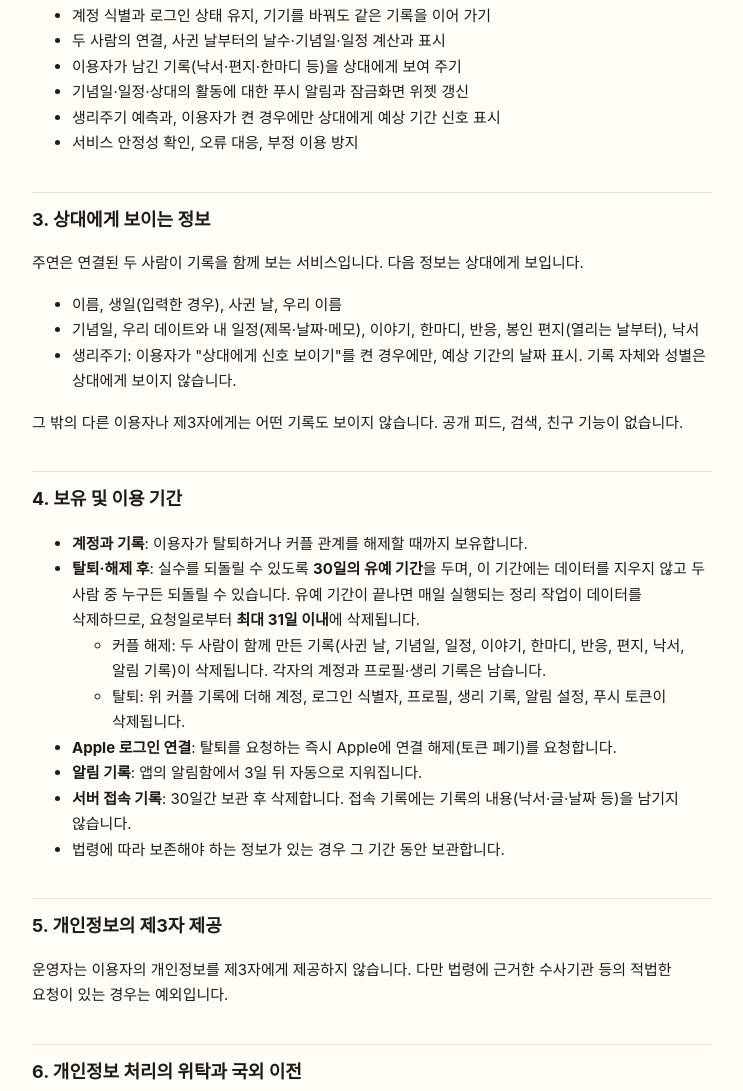
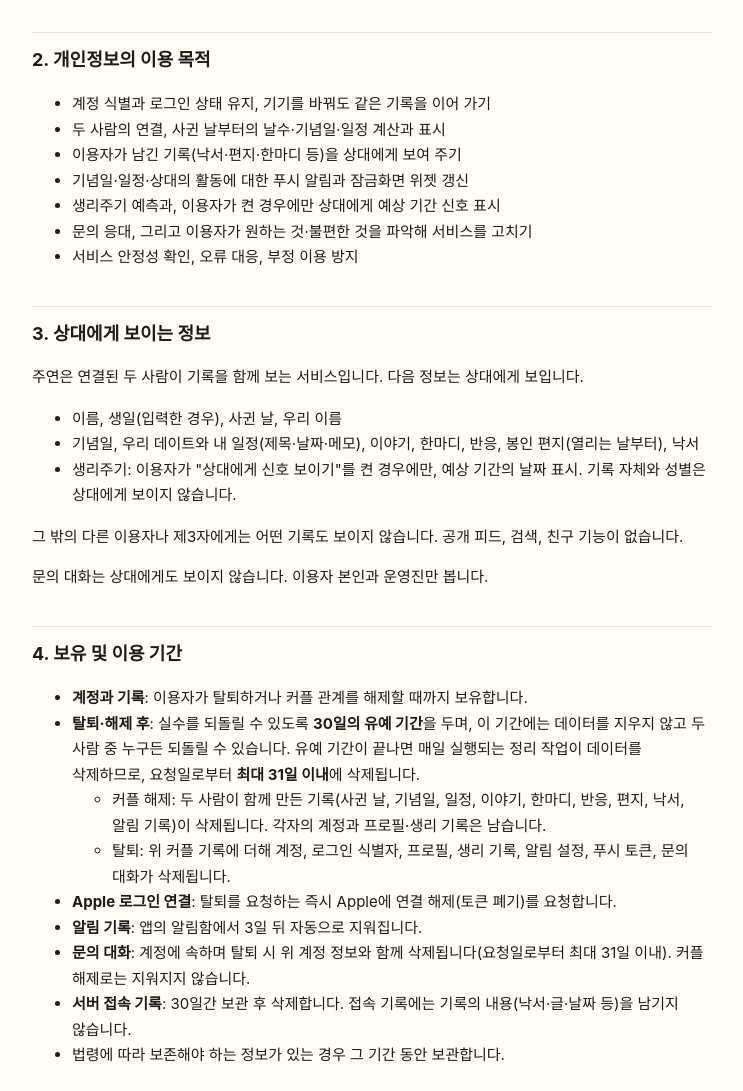
Before and after one commit to chorooftop/juyeon-site, a plain HTML site: page privacy.html in a window 1280 px wide. Shown: the part 1305-2396 px from the top of the page, without its empty margins (268-1011 px from the left). Drawn offline with Linux system fonts and the light colour scheme.

Commit message:
docs(privacy): 문의 내용 항목 초안 — 수집·목적·상대 비공개·보존·AI 응대 보조 위탁(검토 필요)
Co-Authored-By: Claude Opus 5.5 <noreply@anthropic.com>

```diff
--- a/privacy.html
+++ b/privacy.html
@@ -32,6 +32,7 @@
       <tr><td>기록</td><td>기념일, 일정(우리 데이트·내 일정)과 메모, 이야기, 한마디, 반응, 봉인 편지, 낙서(그림과 글), 대표 낙서 지정</td><td>이용 중 직접 작성</td><td>선택</td></tr>
       <tr><td>건강 정보(민감정보)</td><td>생리 시작일·종료일, 상대에게 신호를 보일지 여부</td><td>생리주기 기능을 켜고 직접 입력</td><td>선택 — 별도 동의를 받습니다</td></tr>
       <tr><td>알림</td><td>기기 푸시 토큰, 알림 종류별 설정, 알림 기록</td><td>알림 권한 허용·설정</td><td>선택</td></tr>
+      <tr><td>문의</td><td>운영진과 주고받은 문의 대화(글)와 보낸 시각</td><td>앱의 문의 창구에서 직접 작성</td><td>선택</td></tr>
       <tr><td>자동 수집</td><td>접속 일시, IP 주소, 요청 경로, 앱 버전(서버 접속 기록)</td><td>서비스 이용 시</td><td>—</td></tr>
     </tbody>
   </table>
@@ -44,6 +45,7 @@
     <li>이용자가 남긴 기록(낙서·편지·한마디 등)을 상대에게 보여 주기</li>
     <li>기념일·일정·상대의 활동에 대한 푸시 알림과 잠금화면 위젯 갱신</li>
     <li>생리주기 예측과, 이용자가 켠 경우에만 상대에게 예상 기간 신호 표시</li>
+    <li>문의 응대, 그리고 이용자가 원하는 것·불편한 것을 파악해 서비스를 고치기</li>
     <li>서비스 안정성 확인, 오류 대응, 부정 이용 방지</li>
   </ul>
 
@@ -55,6 +57,7 @@
     <li>생리주기: 이용자가 "상대에게 신호 보이기"를 켠 경우에만, 예상 기간의 날짜 표시. 기록 자체와 성별은 상대에게 보이지 않습니다.</li>
   </ul>
   <p>그 밖의 다른 이용자나 제3자에게는 어떤 기록도 보이지 않습니다. 공개 피드, 검색, 친구 기능이 없습니다.</p>
+  <p>문의 대화는 상대에게도 보이지 않습니다. 이용자 본인과 운영진만 봅니다.</p>
 
   <h2>4. 보유 및 이용 기간</h2>
   <ul>
@@ -62,11 +65,12 @@
     <li><strong>탈퇴·해제 후</strong>: 실수를 되돌릴 수 있도록 <strong>30일의 유예 기간</strong>을 두며, 이 기간에는 데이터를 지우지 않고 두 사람 중 누구든 되돌릴 수 있습니다. 유예 기간이 끝나면 매일 실행되는 정리 작업이 데이터를 삭제하므로, 요청일로부터 <strong>최대 31일 이내</strong>에 삭제됩니다.
       <ul>
         <li>커플 해제: 두 사람이 함께 만든 기록(사귄 날, 기념일, 일정, 이야기, 한마디, 반응, 편지, 낙서, 알림 기록)이 삭제됩니다. 각자의 계정과 프로필·생리 기록은 남습니다.</li>
-        <li>탈퇴: 위 커플 기록에 더해 계정, 로그인 식별자, 프로필, 생리 기록, 알림 설정, 푸시 토큰이 삭제됩니다.</li>
+        <li>탈퇴: 위 커플 기록에 더해 계정, 로그인 식별자, 프로필, 생리 기록, 알림 설정, 푸시 토큰, 문의 대화가 삭제됩니다.</li>
       </ul>
     </li>
     <li><strong>Apple 로그인 연결</strong>: 탈퇴를 요청하는 즉시 Apple에 연결 해제(토큰 폐기)를 요청합니다.</li>
     <li><strong>알림 기록</strong>: 앱의 알림함에서 3일 뒤 자동으로 지워집니다.</li>
+    <li><strong>문의 대화</strong>: 계정에 속하며 탈퇴 시 위 계정 정보와 함께 삭제됩니다(요청일로부터 최대 31일 이내). 커플 해제로는 지워지지 않습니다.</li>
     <li><strong>서버 접속 기록</strong>: 30일간 보관 후 삭제합니다. 접속 기록에는 기록의 내용(낙서·글·날짜 등)을 남기지 않습니다.</li>
     <li>법령에 따라 보존해야 하는 정보가 있는 경우 그 기간 동안 보관합니다.</li>
   </ul>
@@ -83,6 +87,9 @@
       <tr><td>Supabase Inc.</td><td>데이터베이스 호스팅</td><td>대한민국 서울(ap-northeast-2)</td></tr>
       <tr><td>Apple Inc.</td><td>푸시 알림 전달(APNs), Apple 로그인 인증</td><td>미국 — 푸시 전달 시 기기 토큰과 알림 문구가 Apple 서버를 거칩니다</td></tr>
       <tr><td>카카오, Google</td><td>소셜 로그인 인증(선택한 제공자만)</td><td>각 제공자의 서버 — 서비스는 인증 결과의 식별자만 받습니다</td></tr>
+      <!-- 검토 필요(2026-10-04): 운영자가 AI 도구(Claude)로 문의를 읽고 답장 초안을 만들도록 허용했다(spec-support-inbox).
+           그대로 운영하면 문의 대화가 Anthropic에 전달되므로 위탁·국외 이전 고지가 필요하다. 쓰지 않기로 하면 이 행을 지운다 -->
+      <tr><td>Anthropic PBC</td><td>운영자의 문의 응대 보조(문의 대화를 읽고 답장 초안 작성 — 답장은 운영자가 확인한 뒤 보냅니다)</td><td>미국 — 문의 응대 시 해당 문의 대화가 전달됩니다</td></tr>
     </tbody>
   </table>
 
```
